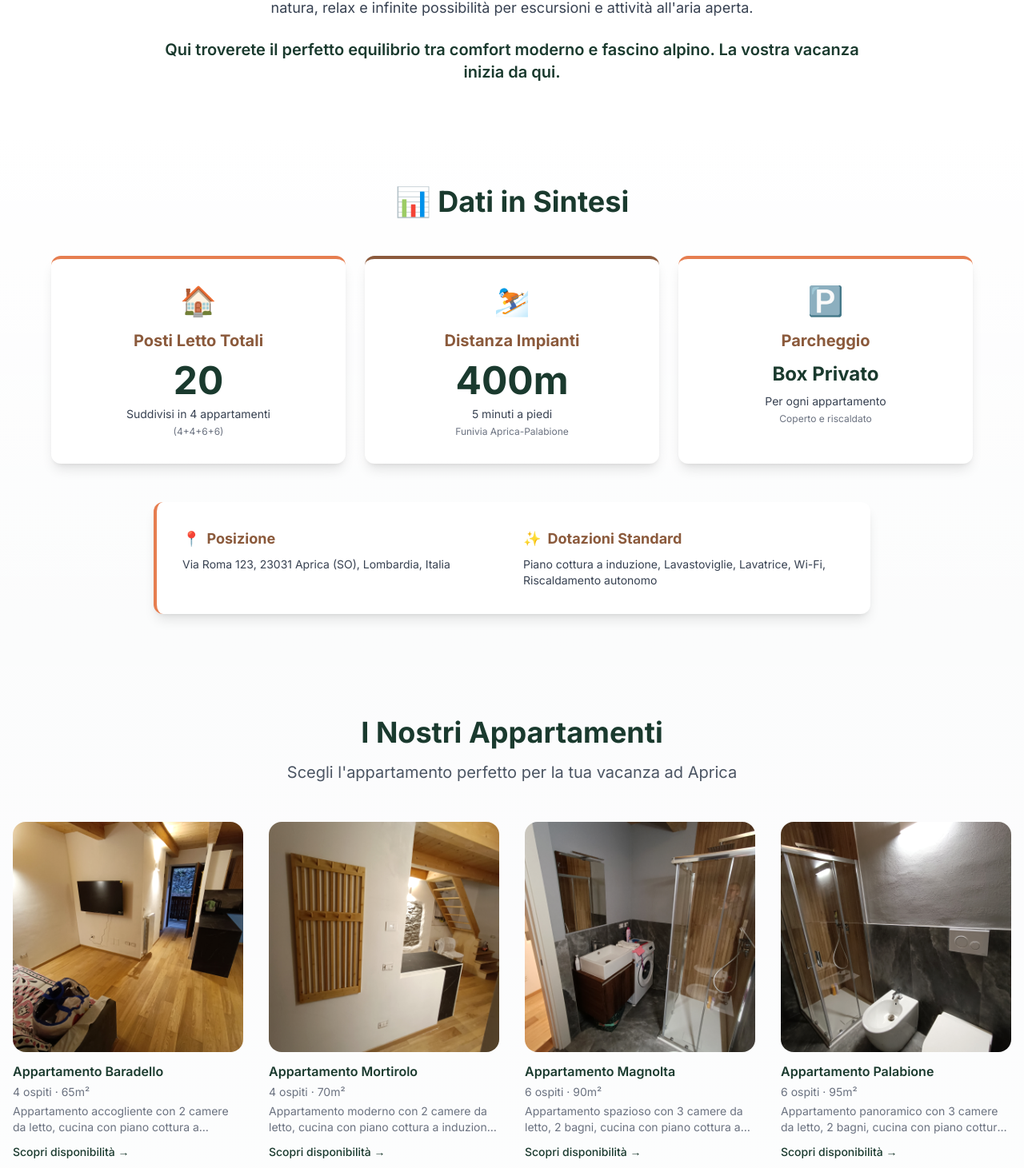
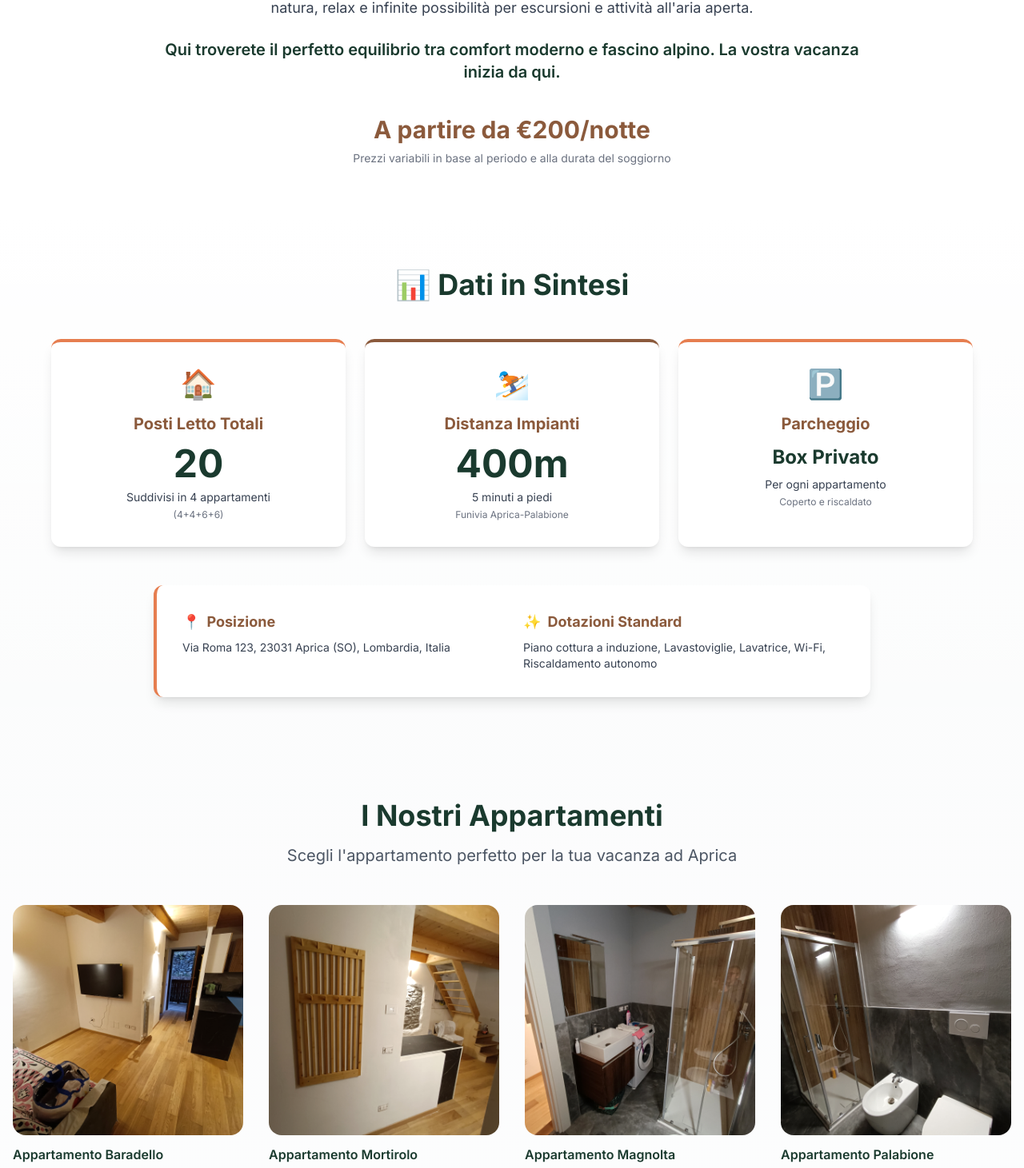
Before and after one commit to letalreb/aprica-website, a Next.js app: page / in a window 1280 px wide. Shown: the part 1353-2814 px from the top of the page at 80% size. Built offline with nearby package versions, Linux system fonts and the light colour scheme.

Commit message:
Add pricing info: starting from €200/night

```diff
--- a/app/appartamenti/page.tsx
+++ b/app/appartamenti/page.tsx
@@ -25,6 +25,9 @@ export default function AppartamentiPage() {
           </p>
           <p className="text-xl text-white/90">
             {totalBeds} posti letto totali • Tutti con box auto privato
+          </p>
+          <p className="text-2xl font-bold mt-4">
+            A partire da €200/notte
           </p>
         </div>
       </section>
--- a/app/page.tsx
+++ b/app/page.tsx
@@ -70,6 +70,10 @@ export default function HomePage() {
             <p className="text-center font-semibold text-mountain-pine text-xl">
               {locales.home.description3}
             </p>
+            <div className="text-center pt-4">
+              <p className="text-3xl font-bold text-mountain-wood">A partire da €200/notte</p>
+              <p className="text-sm text-mountain-stone mt-2">Prezzi variabili in base al periodo e alla durata del soggiorno</p>
+            </div>
           </div>
         </div>
       </section>
--- a/components/ApartmentCard.tsx
+++ b/components/ApartmentCard.tsx
@@ -47,8 +47,9 @@ export default function ApartmentCard({
 
           <p className="text-sm text-mountain-stone line-clamp-2">{descrizione}</p>
 
-          <div className="pt-1">
-            <span className="text-mountain-pine font-medium text-sm">Scopri disponibilità →</span>
+          <div className="pt-1 flex items-center justify-between">
+            <span className="text-mountain-pine font-semibold">Da €200<span className="text-sm font-normal text-mountain-stone">/notte</span></span>
+            <span className="text-mountain-pine font-medium text-sm">Scopri →</span>
           </div>
         </div>
       </a>
```
